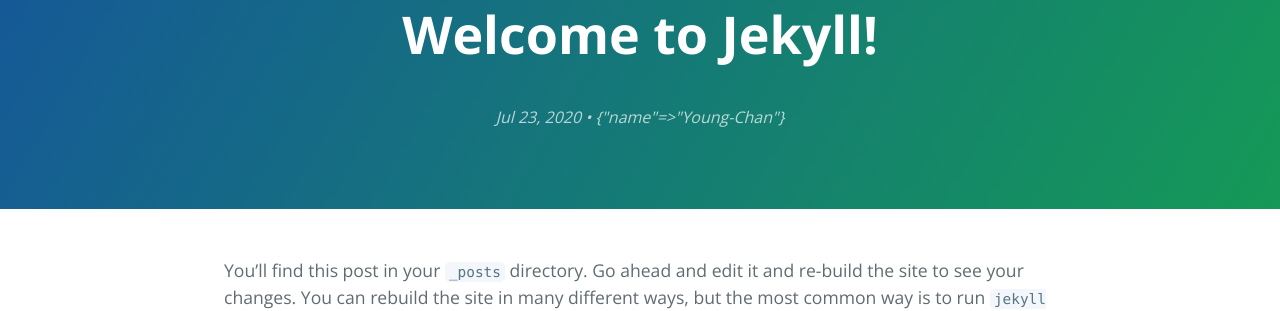
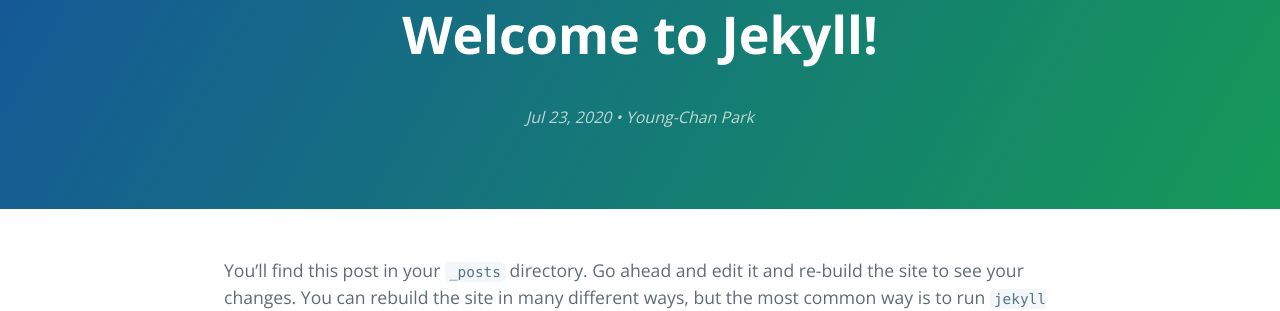
Before and after one commit to youngchanpark/blog, a Jekyll site: the page built from _posts/2020-07-23-welcome-to-jekyll.markdown, in a window 1280 px wide. Shown: the part 141-452 px from the top of the page. Built offline with Jekyll 4.4.1, drawn with Linux system fonts in a browser that asks for light colours.

Commit message:
Fixed author variable in _config.yml

```diff
--- a/_config.yml
+++ b/_config.yml
@@ -54,8 +54,7 @@
 #   - vendor/gems/
 #   - vendor/ruby/
 
-author:
-  name: Young-Chan
+author: Young-Chan Park
 twitter:
   username: ycpark93
   owner_name: Young-Chan
```
